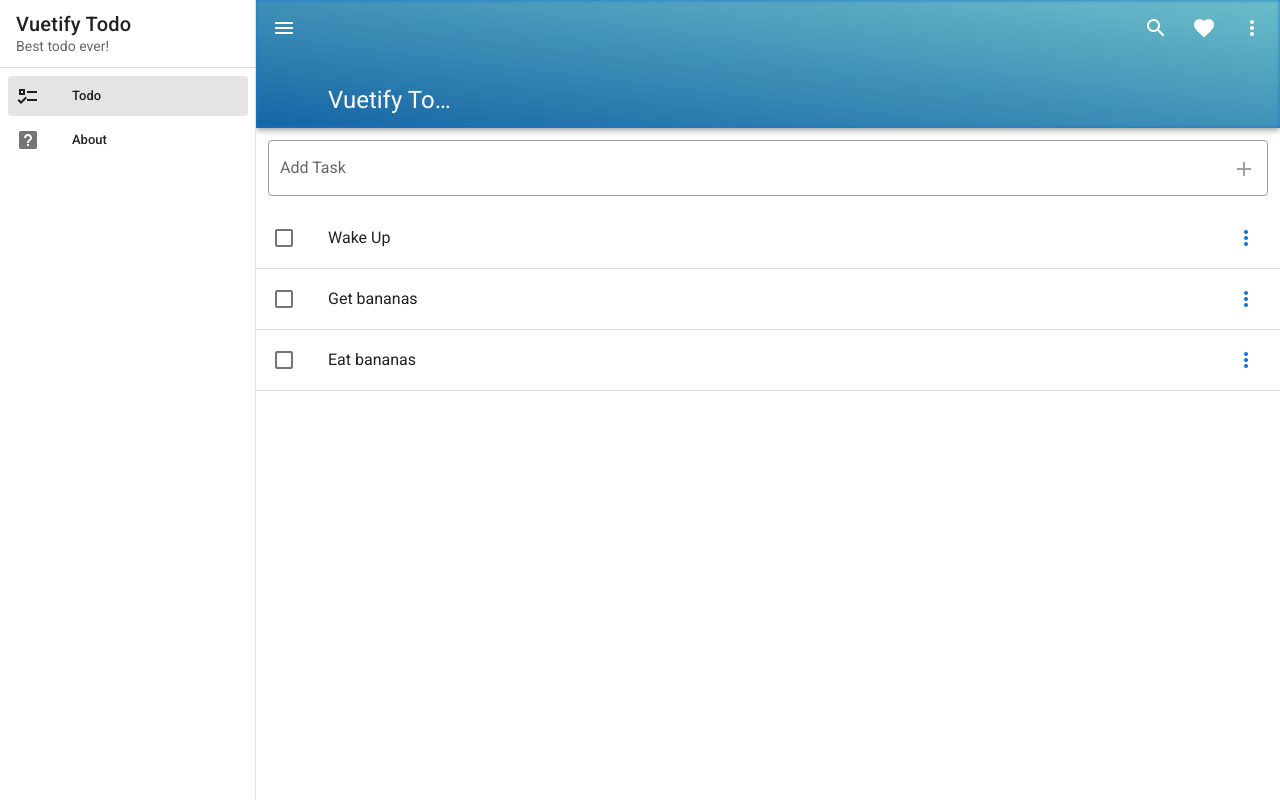
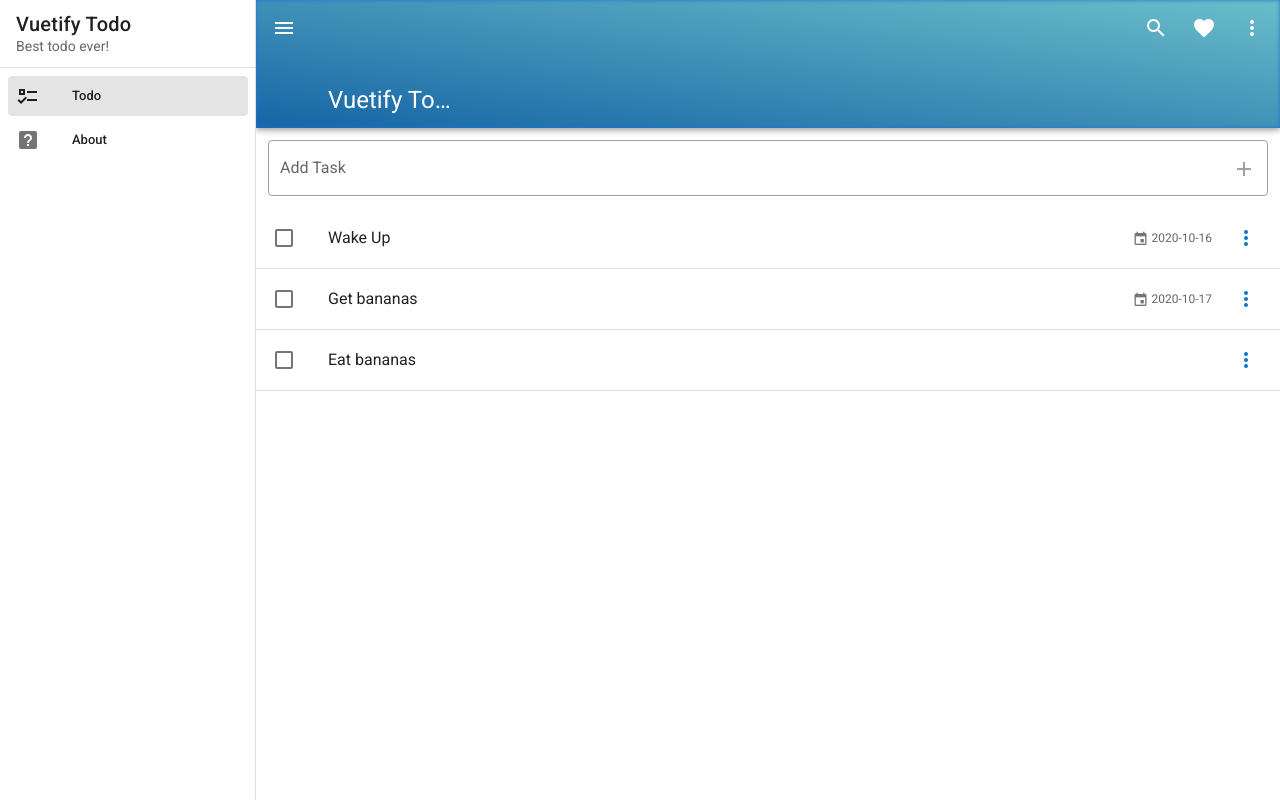
Before and after one commit to DavidSC34/todo-app, a Vue app: page /#/ in a window 1280 px wide. Built offline with nearby package versions, Linux system fonts and the light colour scheme.

Commit message:
Date picker begin

```diff
--- a/src/components/Todo/Task.vue
+++ b/src/components/Todo/Task.vue
@@ -16,6 +16,13 @@
                   {{task.title}}
                   </v-list-item-title>
                 </v-list-item-content>
+                <v-list-item-action v-if="task.dueDate">
+                  <v-list-item-action-text >
+                    <v-icon small>mdi-calendar</v-icon>
+                    {{task.dueDate}}
+                  </v-list-item-action-text>
+                </v-list-item-action>
+
                <v-list-item-action>
                  <task-menu :task="task"/>
               </v-list-item-action>
--- a/src/store/index.js
+++ b/src/store/index.js
@@ -6,9 +6,9 @@
 export default new Vuex.Store({
     state: {
         tasks: [
-            { id: 1, title: 'Wake Up', done: false },
-            { id: 2, title: 'Get bananas', done: false },
-            { id: 3, title: 'Eat bananas', done: false },
+            { id: 1, title: 'Wake Up', done: false,dueDate:'2020-10-16' },
+            { id: 2, title: 'Get bananas', done: false,dueDate:'2020-10-17' },
+            { id: 3, title: 'Eat bananas', done: false ,dueDate:null},
         ],
         snackbar: {
             show: false,
@@ -20,7 +20,8 @@
             let newTask = {
                 id: Date.now(),
                 title: newTaskTitle,
-                done: false
+                done: false,
+                dueDate:null
             };
             state.tasks.push(newTask);
 
```
